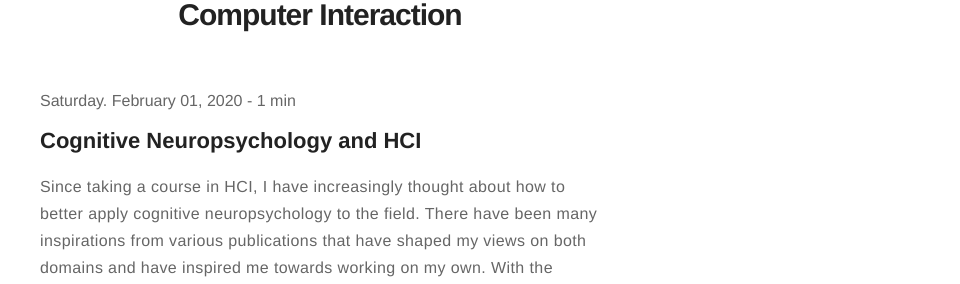
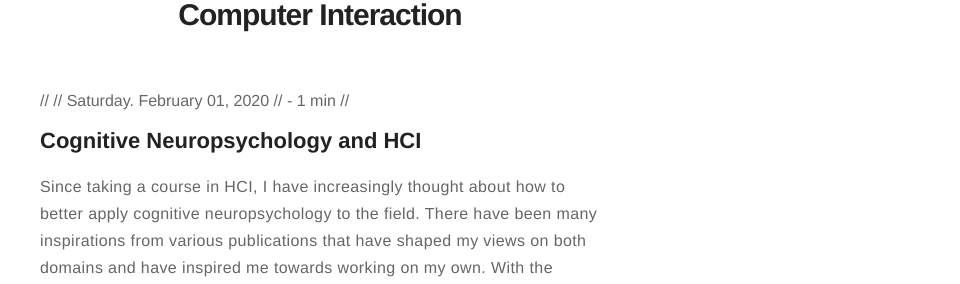
Before and after one commit to im-mel/im-mel.github.io, a Jekyll site: the page built from _posts/2020-02-01-CogSci-and-HCI.markdown, in a window 1280 px wide. Shown: the part 161-445 px from the top of the page, without its empty margins (320-1280 px from the left). Built offline with Jekyll 4.4.1, drawn with Linux system fonts in a browser that asks for light colours.

Commit message:
Update post.html

```diff
--- a/_layouts/post.html
+++ b/_layouts/post.html
@@ -8,10 +8,10 @@ layout: page
 
 <h1 class="title">{{ page.title }}</h1>
 
-<span class="date">
-    <time datetime="{{ page.date | date:"%d-%m-%Y" }}">{{ page.date | date: "%A. %B %d, %Y" }}</time>
-    {% if site.read-time %} - {% include read-time.html %}{% endif %}
-</span>
+//<span class="date">
+  //  <time datetime="{{ page.date | date:"%d-%m-%Y" }}">{{ page.date | date: "%A. %B %d, %Y" }}</time>
+    //{% if site.read-time %} - {% include read-time.html %}{% endif %}
+//</span>
 
 {% if site.show-tags %}
     <div class="post-tags">
```
